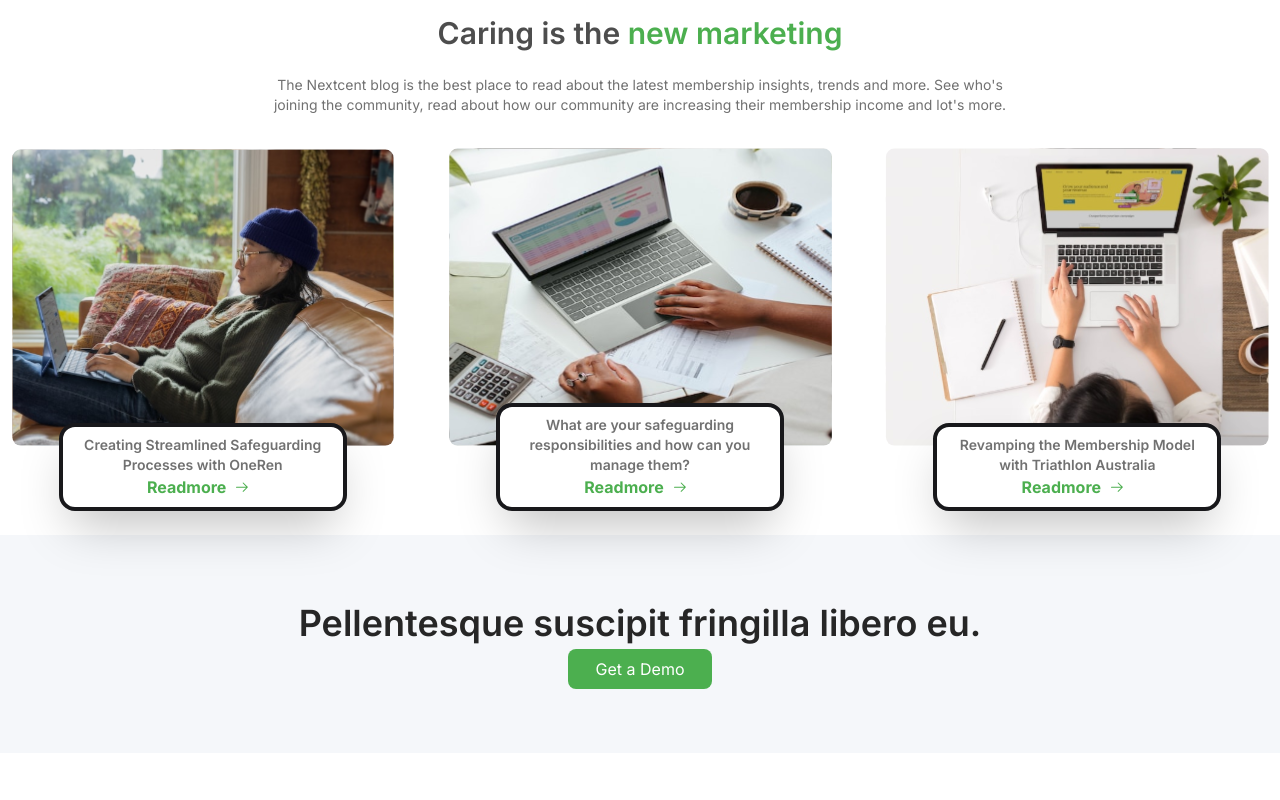
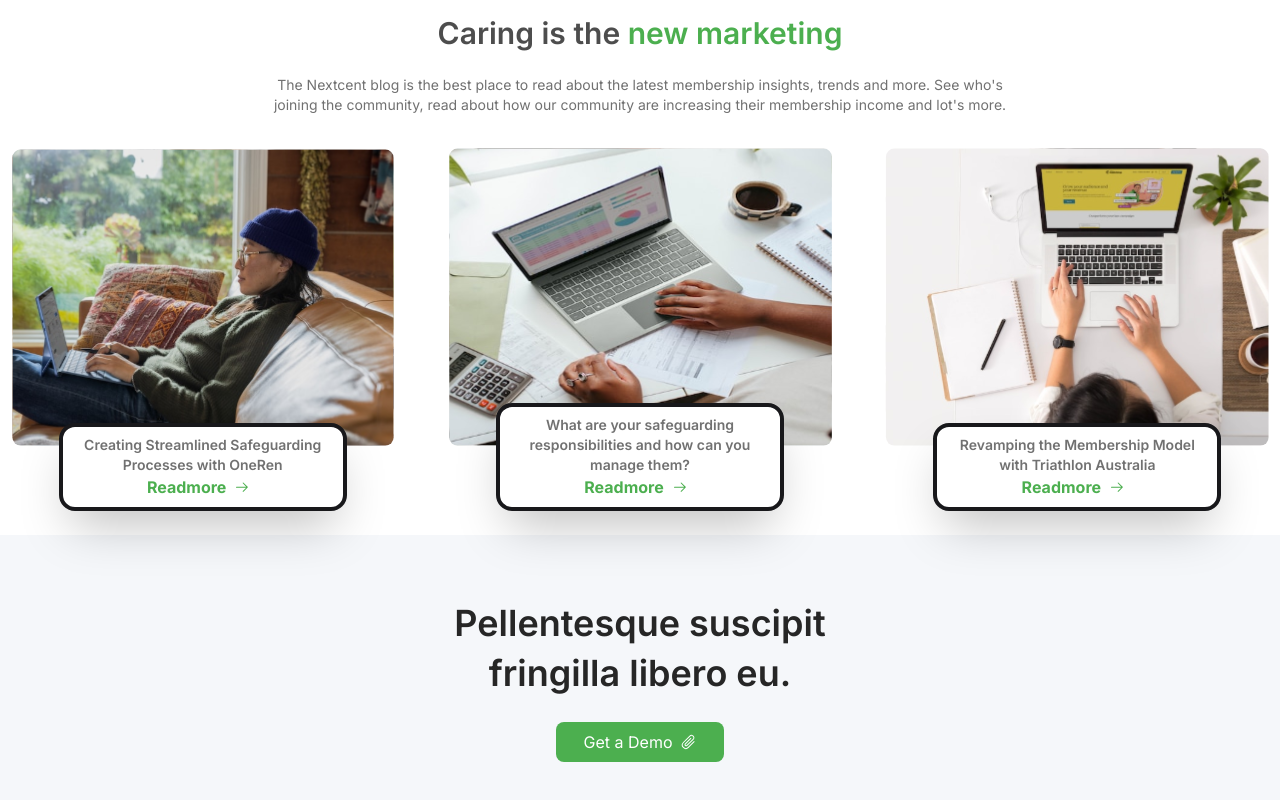
Before and after one commit to tanveenambrose/nexcent, a React (Vite) app: page / in a window 1280 px wide. Shown: the part 2865-3665 px from the top of the page. Before the commit the page ends 3618 px from the top, so only its background shows below. Built offline with nearby package versions, Linux system fonts and the light colour scheme.

Commit message:
doing it

```diff
--- a/src/components/Newsletter.jsx
+++ b/src/components/Newsletter.jsx
@@ -1,13 +1,14 @@
 import React from 'react'
+import { GoPaperclip } from "react-icons/go";
 
 const Newsletter = () => {
   return (
     <div className='px-4 lg:px-14 max-w-screen-2xl mx-auto bg-neutralSilver py-16 font-now'>
         <div>
             <div className='text-center '>
-                <h2 className='lg:text-4xl text-3xl text-neutral-800 font-semibold lg:leading-snug'>Pellentesque suscipit fringilla libero eu.</h2>
-                <div>
-                    <button className='btn-sexo'>Get a Demo</button>
+                <h2 className='lg:text-4xl md:w-2/5 mx-auto text-3xl text-neutral-800 font-semibold lg:leading-snug'>Pellentesque suscipit fringilla libero eu.</h2>
+                <div className='flex justify-center items-center gap-8 pt-6'>
+                    <button className='btn-sexo flex mx-auto justify-center items-center gap-2'>Get a Demo <GoPaperclip/></button>
                 </div>
             </div>
         </div>
```
